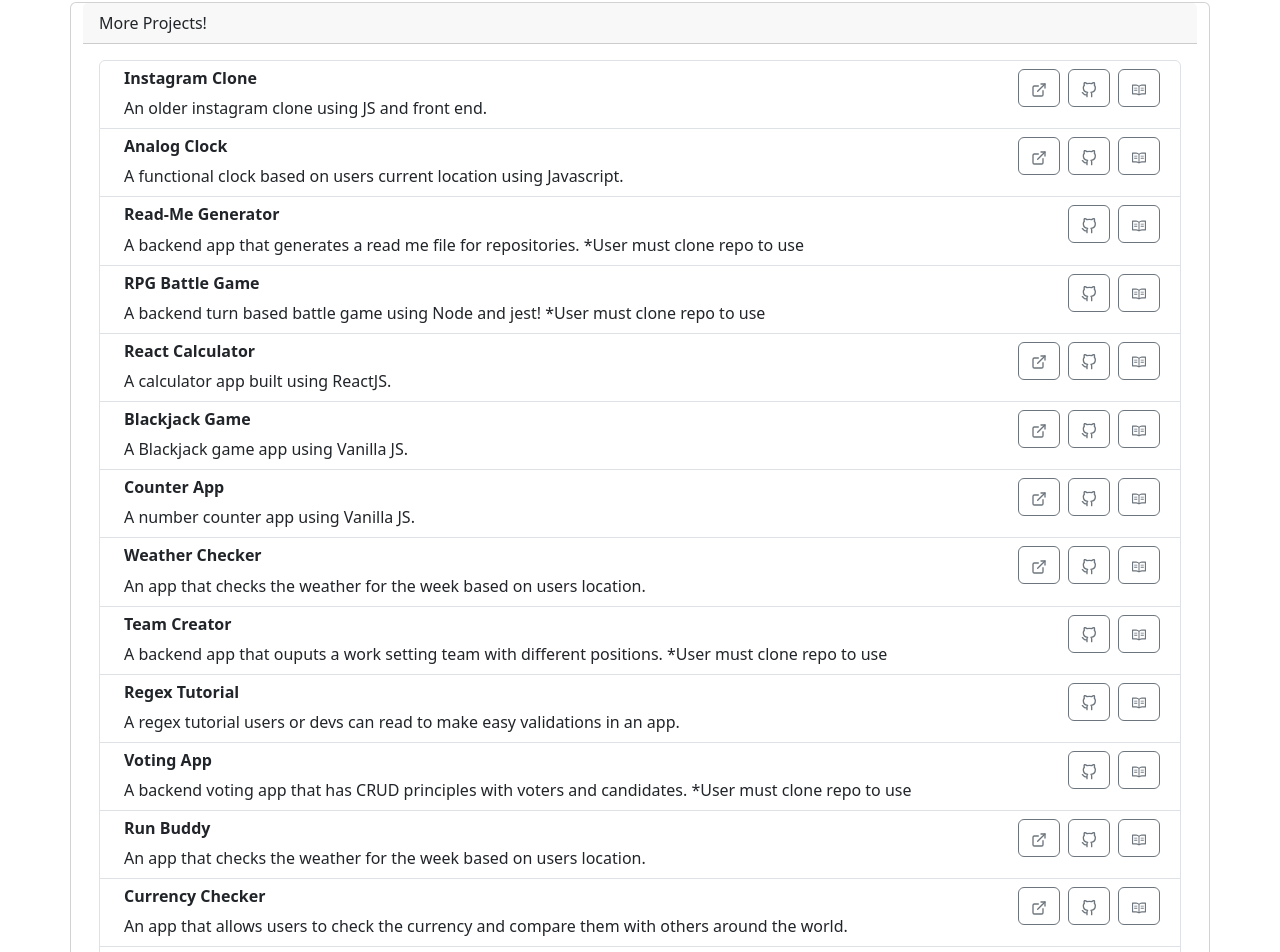
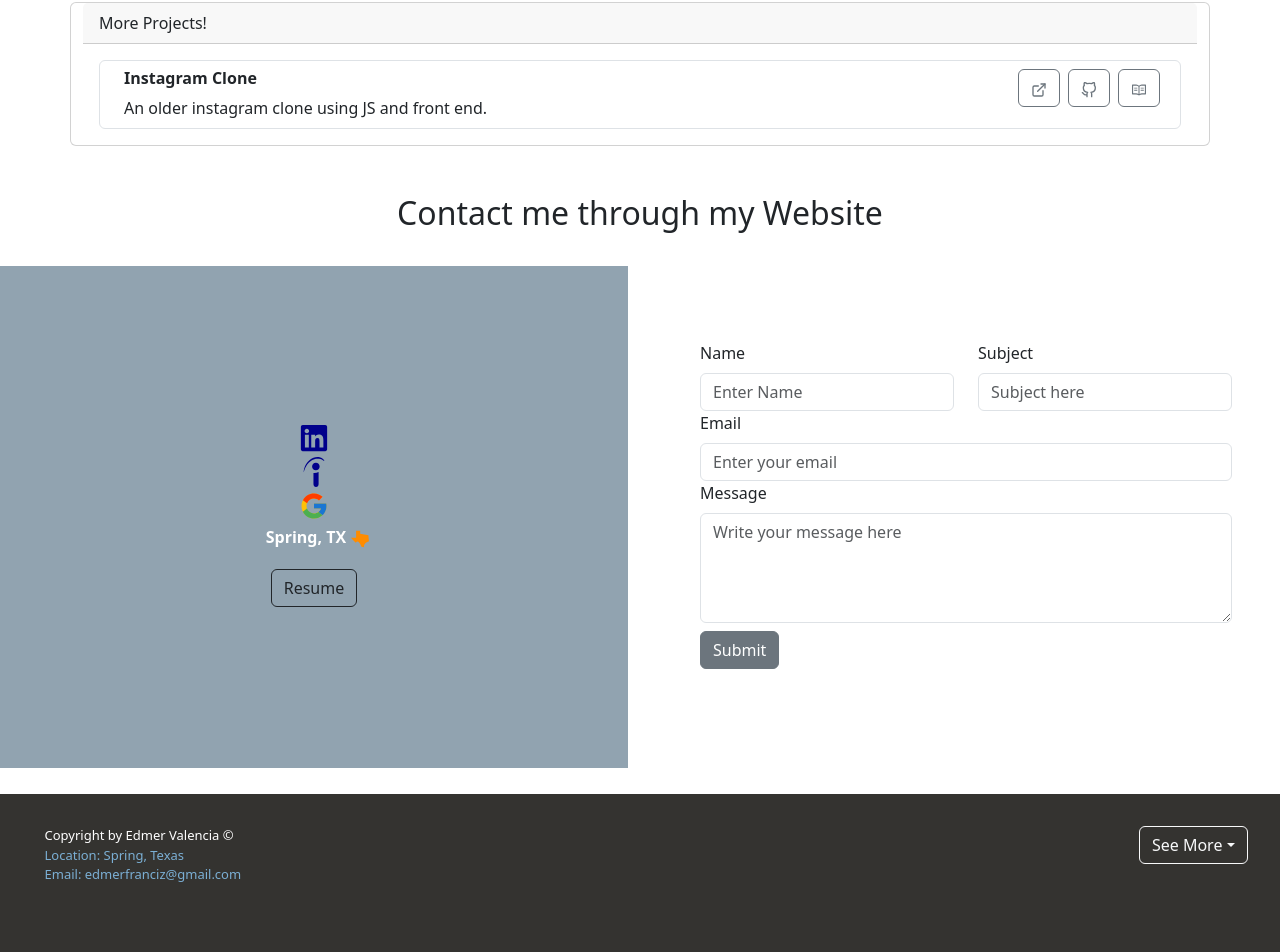
Before and after one commit to edm1001/web-dev-port, a React (Create React App) app: page /portfolio in a window 1280 px wide. Shown: the part 1161-2113 px from the top of the page. Built offline with nearby package versions, Linux system fonts and the light colour scheme.

Commit message:
refactor listprojects

```diff
--- a/src/Components/Projects/ListProjects.js
+++ b/src/Components/Projects/ListProjects.js
@@ -6,155 +6,44 @@ import {FiExternalLink} from 'react-icons/fi'
 import {AiOutlineRead} from 'react-icons/ai';
 import {FiGithub} from 'react-icons/fi';
 
+const listProjectData = [
+    {
+        title:'Instagram Clone',
+        description: 'An older instagram clone using JS and front end.',
+        readmeLink: 'https://github.com/edm1001/instagram-clone/blob/main/README.md',
+        githubLink: 'https://github.com/edm1001/instagram-clone',
+        liveLink: 'https://edm1001.github.io/instagram-clone/'
+    }
+]
+
 const ListProjects = () => {
     return (
         <Card>
             <Card.Header> More Projects!</Card.Header>
             <Card.Body>
-                <ListGroup>
-                <ListGroup.Item as="li" className="d-flex justify-content-between align-items-start">
+              <ListGroup>
+                {listProjectData.map((project, index) => (
+                <ListGroup.Item
+                  as="li"
+                  key={index}
+                  className="d-flex justify-content-between align-items-start">
                     <div className="ms-2 me-auto">
-                    <h6 className="fw-bold">Instagram Clone</h6>
-                    An older instagram clone using JS and front end.
+                    <h6 className="fw-bold">
+                    {project.title}
+                    </h6>
+                    {project.description}
                     </div>
-                    <a href='https://edm1001.github.io/instagram-clone/' className="btn btn-outline-secondary mx-1"><FiExternalLink/></a>
-                    <a href='https://github.com/edm1001/instagram-clone' className="btn btn-outline-secondary mx-1"> <FiGithub/></a>
-                    <a href='https://github.com/edm1001/instagram-clone/blob/main/README.md' className="btn btn-outline-secondary mx-1" ><AiOutlineRead/></a>
+                    <a
+                     href={project.liveLink}
+                     className="btn btn-outline-secondary mx-1"
+                     >
+                    <FiExternalLink/>
+                     </a>
+                    <a href={project.githubLink} className="btn btn-outline-secondary mx-1"> <FiGithub/></a>
+                    <a href={project.readmeLink} className="btn btn-outline-secondary mx-1" ><AiOutlineRead/></a>
                 </ListGroup.Item>
+                ))}
 
-                <ListGroup.Item as="li" className="d-flex justify-content-between align-items-start">
-                    <div className="ms-2 me-auto">
-                    <h6 className="fw-bold">Analog Clock</h6>
-                    A functional clock based on users current location using Javascript.
-                    </div>
-                    <a href='https://edm1001.github.io/js-clock/' className="btn btn-outline-secondary mx-1"><FiExternalLink/></a>
-                    <a href='https://github.com/edm1001/js-clock' className="btn btn-outline-secondary mx-1"> <FiGithub/></a>
-                    <a href='https://github.com/edm1001/js-clock/blob/main/README.md' className="btn btn-outline-secondary mx-1" ><AiOutlineRead/></a>
-                </ListGroup.Item>
-
-                <ListGroup.Item as="li" className="d-flex justify-content-between align-items-start">
-                    <div className="ms-2 me-auto">
-                    <h6 className="fw-bold">Read-Me Generator</h6>
-                    A backend app that generates a read me file for repositories. *User must clone repo to use
-                    </div>
-                    <a href='https://github.com/edm1001/read-me-gen22' className="btn btn-outline-secondary mx-1"> <FiGithub/></a>
-                    <a href='https://github.com/edm1001/read-me-gen22/blob/main/README.md' className="btn btn-outline-secondary mx-1" ><AiOutlineRead/></a>
-                </ListGroup.Item>
-
-                <ListGroup.Item as="li" className="d-flex justify-content-between align-items-start">
-                    <div className="ms-2 me-auto">
-                    <h6 className="fw-bold">RPG Battle Game</h6>
-                    A backend turn based battle game using Node and jest!  *User must clone repo to use
-                    </div>
-                    <a href='https://github.com/edm1001/jest-rpg-game' className="btn btn-outline-secondary mx-1"> <FiGithub/></a>
-                    <a href='https://github.com/edm1001/jest-rpg-game/blob/main/README.md' className="btn btn-outline-secondary mx-1" ><AiOutlineRead/></a>
-                </ListGroup.Item>
-
-                <ListGroup.Item as="li" className="d-flex justify-content-between align-items-start">
-                    <div className="ms-2 me-auto">
-                    <h6 className="fw-bold">React Calculator</h6>
-                    A calculator app built using ReactJS.
-                    </div>
-                    <a href='https://edm1001.github.io/react-calc/' className="btn btn-outline-secondary mx-1"><FiExternalLink/></a>
-                    <a href='https://github.com/edm1001/react-calc' className="btn btn-outline-secondary mx-1"> <FiGithub/></a>
-                    <a href='https://github.com/edm1001/react-calc/blob/main/README.md' className="btn btn-outline-secondary mx-1" ><AiOutlineRead/></a>
-                </ListGroup.Item>
-
-                <ListGroup.Item as="li" className="d-flex justify-content-between align-items-start">
-                    <div className="ms-2 me-auto">
-                    <h6 className="fw-bold">Blackjack Game</h6>
-                    A Blackjack game app using Vanilla JS.
-                    </div>
-                    <a href='https://edm1001.github.io/blackjackgame/' className="btn btn-outline-secondary mx-1"><FiExternalLink/></a>
-                    <a href='https://github.com/edm1001/blackjackgame' className="btn btn-outline-secondary mx-1"> <FiGithub/></a>
-                    <a href='https://github.com/edm1001/blackjackgame/blob/main/README.md' className="btn btn-outline-secondary mx-1" ><AiOutlineRead/></a>
-                </ListGroup.Item>
-
-                <ListGroup.Item as="li" className="d-flex justify-content-between align-items-start">
-                    <div className="ms-2 me-auto">
-                    <h6 className="fw-bold">Counter App</h6>
-                    A number counter app using Vanilla JS.
-                    </div>
-                    <a href='https://edm1001.github.io/online-counter/' className="btn btn-outline-secondary mx-1"><FiExternalLink/></a>
-                    <a href='https://github.com/edm1001/online-counter' className="btn btn-outline-secondary mx-1"> <FiGithub/></a>
-                    <a href='https://github.com/edm1001/online-counter/blob/main/README.md' className="btn btn-outline-secondary mx-1" ><AiOutlineRead/></a>
-                </ListGroup.Item>
-
-                <ListGroup.Item as="li" className="d-flex justify-content-between align-items-start">
-                    <div className="ms-2 me-auto">
-                    <h6 className="fw-bold">Weather Checker</h6>
-                    An app that checks the weather for the week based on users location.
-                    </div>
-                    <a href='https://edm1001.github.io/weather-checker/' className="btn btn-outline-secondary mx-1"><FiExternalLink/></a>
-                    <a href='https://github.com/edm1001/weather-checker' className="btn btn-outline-secondary mx-1"> <FiGithub/></a>
-                    <a href='https://github.com/edm1001/weather-checker/blob/main/README.md' className="btn btn-outline-secondary mx-1" ><AiOutlineRead/></a>
-                </ListGroup.Item>
-
-                <ListGroup.Item as="li" className="d-flex justify-content-between align-items-start">
-                    <div className="ms-2 me-auto">
-                    <h6 className="fw-bold">Team Creator</h6>
-                    A backend app that ouputs a work setting team with different positions.  *User must clone repo to use
-                    </div>
-                    <a href='https://github.com/edm1001/team-creator10' className="btn btn-outline-secondary mx-1"> <FiGithub/></a>
-                    <a href='https://github.com/edm1001/team-creator10/blob/main/README.md' className="btn btn-outline-secondary mx-1" ><AiOutlineRead/></a>
-                </ListGroup.Item>
-
-                <ListGroup.Item as="li" className="d-flex justify-content-between align-items-start">
-                    <div className="ms-2 me-auto">
-                    <h6 className="fw-bold">Regex Tutorial</h6>
-                    A regex tutorial users or devs can read to make easy validations in an app.
-                    </div>
-                    <a href='https://github.com/edm1001/Regex-tutorial-peach' className="btn btn-outline-secondary mx-1"> <FiGithub/></a>
-                    <a href='https://github.com/edm1001/Regex-tutorial-peach/blob/main/README.md' className="btn btn-outline-secondary mx-1" ><AiOutlineRead/></a>
-                </ListGroup.Item>
-
-                <ListGroup.Item as="li" className="d-flex justify-content-between align-items-start">
-                    <div className="ms-2 me-auto">
-                    <h6 className="fw-bold">Voting App</h6>
-                    A backend voting app that has CRUD principles with voters and candidates.  *User must clone repo to use
-                    </div>
-                    <a href='https://github.com/edm1001/u-develop-it' className="btn btn-outline-secondary mx-1"> <FiGithub/></a>
-                    <a href='https://github.com/edm1001/u-develop-it/blob/main/README.md' className="btn btn-outline-secondary mx-1" ><AiOutlineRead/></a>
-                </ListGroup.Item>
-
-                <ListGroup.Item as="li" className="d-flex justify-content-between align-items-start">
-                    <div className="ms-2 me-auto">
-                    <h6 className="fw-bold">Run Buddy</h6>
-                    An app that checks the weather for the week based on users location.
-                    </div>
-                    <a href='https://edm1001.github.io/run-buddy/' className="btn btn-outline-secondary mx-1"><FiExternalLink/></a>
-                    <a href='https://github.com/edm1001/run-buddy' className="btn btn-outline-secondary mx-1"> <FiGithub/></a>
-                    <a href='https://github.com/edm1001/run-buddy/blob/main/README.md' className="btn btn-outline-secondary mx-1" ><AiOutlineRead/></a>
-                </ListGroup.Item>
-
-                <ListGroup.Item as="li" className="d-flex justify-content-between align-items-start">
-                    <div className="ms-2 me-auto">
-                    <h6 className="fw-bold">Currency Checker</h6>
-                    An app that allows users to check the currency and compare them with others around the world.
-                    </div>
-                    <a href='https://edm1001.github.io/Currency-Checker/' className="btn btn-outline-secondary mx-1"><FiExternalLink/></a>
-                    <a href='https://github.com/edm1001/Currency-Checker' className="btn btn-outline-secondary mx-1"> <FiGithub/></a>
-                    <a href='https://github.com/edm1001/Currency-Checker/blob/main/README.md' className="btn btn-outline-secondary mx-1" ><AiOutlineRead/></a>
-                </ListGroup.Item>
-
-                <ListGroup.Item as="li" className="d-flex justify-content-between align-items-start">
-                    <div className="ms-2 me-auto">
-                    <h6 className="fw-bold">Employee Tracker</h6>
-                    A backend app that allows tracking of employees in a workspace with CRUD functions using SQL.  *User must clone repo to use
-                    </div>
-                    <a href='https://github.com/edm1001/e.tracker.12' className="btn btn-outline-secondary mx-1"> <FiGithub/></a>
-                    <a href='https://github.com/edm1001/e.tracker.12/blob/main/README.md' className="btn btn-outline-secondary mx-1" ><AiOutlineRead/></a>
-                </ListGroup.Item>
-
-                <ListGroup.Item as="li" className="d-flex justify-content-between align-items-start">
-                    <div className="ms-2 me-auto">
-                    <h6 className="fw-bold">Bootstrap Portfolio</h6>
-                    My  personal portfolio using JS and bootstrap!
-                    </div>
-                    <a href='https://edm1001.github.io/edm1001.bootstrap-port.io/' className="btn btn-outline-secondary mx-1"><FiExternalLink/></a>
-                    <a href='https://github.com/edm1001/edm1001.bootstrap-port.io' className="btn btn-outline-secondary mx-1"> <FiGithub/></a>
-                    <a href='https://github.com/edm1001/edm1001.bootstrap-port.io/blob/main/README.md' className="btn btn-outline-secondary mx-1" ><AiOutlineRead/></a>
-                </ListGroup.Item>
                 </ListGroup>
             </Card.Body>
         </Card>
```
